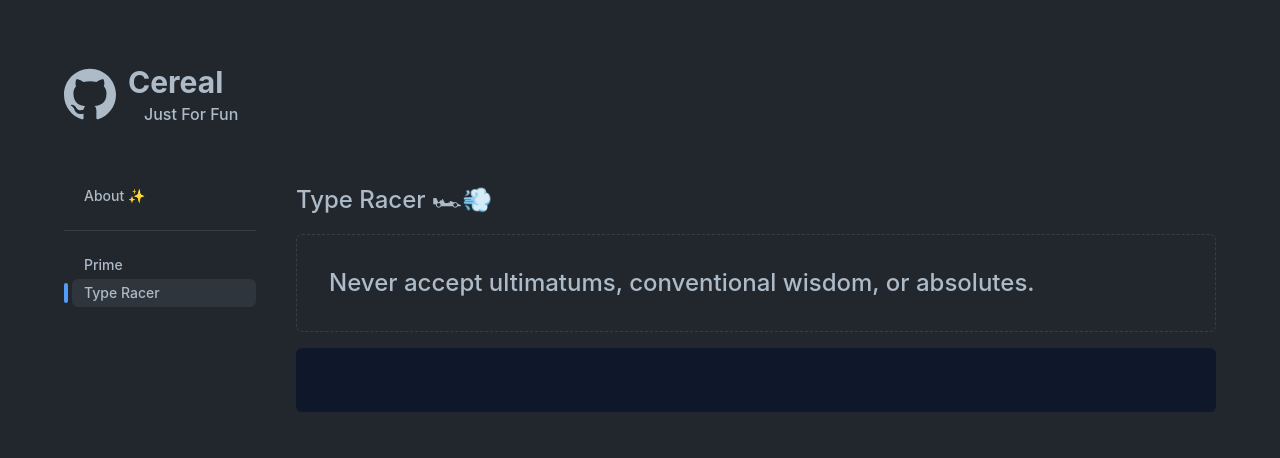
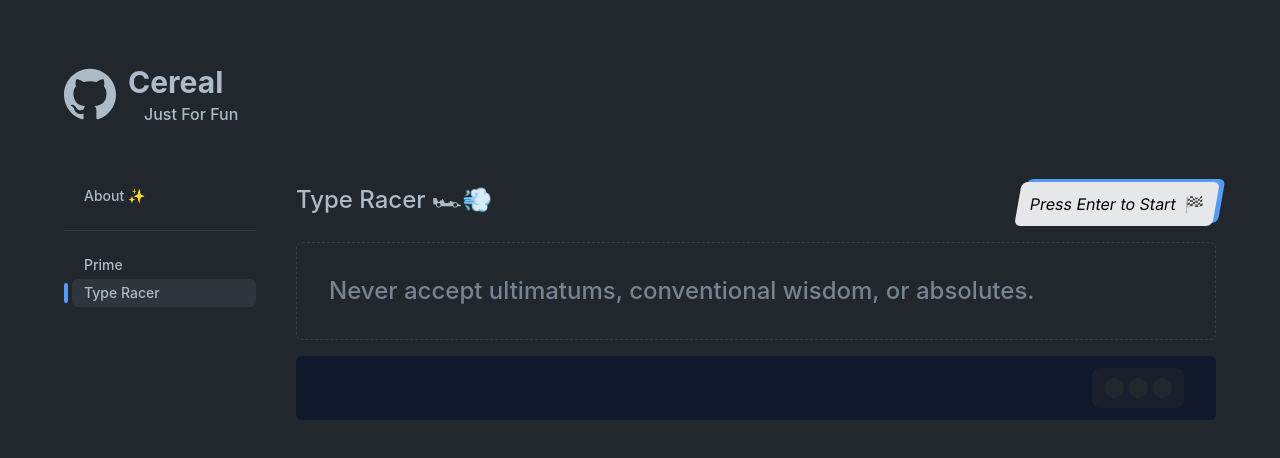
Before and after one commit to cikareto/cereal, a React (Create React App) app: page /type-racer in a window 1280 px wide. Shown: the top 458 px of the page. Built offline with nearby package versions, Linux system fonts and the light colour scheme.

Commit message:
feat(TypeRacer): impl useGameState hook

```diff
--- a/src/components/Button/EnterButton/EnterButton.tsx
+++ b/src/components/Button/EnterButton/EnterButton.tsx
@@ -1,14 +1,28 @@
+import { ReactNode } from "react";
 import "./styles.scss";
 
-const EnterButton: React.FC<{ disabled?: boolean }> = ({ disabled }) => {
+interface IEnterButton {
+  label?: string;
+  icon?: ReactNode;
+  disabled?: boolean;
+  onClick?: () => void;
+}
+
+const EnterButton: React.FC<IEnterButton> = ({
+  label = "Enter",
+  icon = <div className="icon pl-2">↵</div>,
+  disabled,
+  onClick,
+}) => {
   return (
     <button
       id="btn-enter"
       type="submit"
       disabled={disabled}
       className="btn-enter bg-gray-200 px-3 rounded-md flex items-center focus:outline-none focus:bg-gray-300 hover:bg-gray-300 disabled:bg-gray-300"
+      onClick={onClick}
     >
-      <span>Enter</span> <div className="icon pl-2">↵</div>
+      <span>{label}</span> {icon}
     </button>
   );
 };
--- /dev/null
+++ b/src/components/TrafficJam/Signal.tsx
@@ -0,0 +1,26 @@
+import cx from "classnames";
+
+interface ISignal {
+  color: "red" | "yellow" | "green";
+  disabled: boolean;
+}
+
+const Signal: React.FC<ISignal> = ({ color, disabled }) => {
+  const colors = {
+    red: "bg-[#C1292E]",
+    yellow: "bg-[#F1D302]",
+    green: "bg-[#81C300]",
+  };
+
+  return (
+    <div
+      className={cx(
+        "h-5 w-5 rounded-full",
+        { [colors[color]]: !disabled },
+        { "bg-dark": disabled }
+      )}
+    />
+  );
+};
+
+export default Signal;
--- /dev/null
+++ b/src/components/TrafficJam/TrafficJam.tsx
@@ -0,0 +1,19 @@
+import Signal from "./Signal";
+
+interface ITrafficJam {
+  disabled: boolean;
+  /** @param timer time in ms */
+  timer: number;
+}
+
+const TrafficJam: React.FC<ITrafficJam> = ({ disabled, timer }) => {
+  return (
+    <div className="flex items-center gap-1 h-full bg-[#191F2D] rounded-lg px-3">
+      <Signal color="red" disabled={timer <= 2000} />
+      <Signal color="yellow" disabled={timer > 2000 || timer === 0} />
+      <Signal color="green" disabled={disabled || timer > 0} />
+    </div>
+  );
+};
+
+export default TrafficJam;
--- /dev/null
+++ b/src/components/TrafficJam/index.tsx
@@ -0,0 +1,3 @@
+import TrafficJam from "./TrafficJam";
+
+export default TrafficJam;
--- /dev/null
+++ b/src/hooks/useGameState.tsx
@@ -0,0 +1,119 @@
+import { useEffect, useReducer } from "react";
+
+interface IGameAction {
+  /** @param countdown count down timeout in ms before game start */
+  onReady(countdown?: number): void;
+  onStart(): void;
+  onFinished(): void;
+}
+
+interface IGameState {
+  state: {
+    ready: boolean;
+    started: boolean;
+    finished: boolean;
+  };
+  countdown: {
+    isCounting: boolean;
+    timer: number;
+  };
+}
+
+const initGameState: IGameState = {
+  state: {
+    ready: true,
+    started: false,
+    finished: false,
+  },
+  countdown: {
+    isCounting: false,
+    timer: 0,
+  },
+};
+
+const reducer = (
+  state: IGameState,
+  action: { type: "countdown" | "ready" | "start" | "finished"; timer?: number }
+): IGameState => {
+  switch (action.type) {
+    case "countdown":
+      return {
+        ...initGameState,
+        countdown: {
+          isCounting: !!action.timer,
+          timer: action.timer || 0,
+        },
+      };
+    case "ready":
+      return {
+        ...initGameState,
+        countdown: {
+          isCounting: !!action.timer,
+          timer: action.timer || 0,
+        },
+      };
+    case "start":
+      return {
+        ...initGameState,
+        state: {
+          ready: false,
+          started: true,
+          finished: false,
+        },
+      };
+    case "finished":
+      return {
+        ...initGameState,
+        state: {
+          ready: false,
+          started: false,
+          finished: true,
+        },
+      };
+    default:
+      throw new Error();
+  }
+};
+
+const useGameState = (): [IGameState, IGameAction] => {
+  const [state, dispatch] = useReducer(reducer, initGameState);
+
+  useEffect(() => {
+    const { countdown } = state;
+
+    if (!countdown.isCounting) {
+      return;
+    }
+
+    const interval = setInterval(() => {
+      const _time = countdown.timer - 1000;
+      const _isCounting = _time > 0;
+
+      if (_isCounting) {
+        dispatch({ type: "countdown", timer: _time });
+      } else {
+        dispatch({ type: "start" });
+      }
+    }, 1000);
+
+    return () => clearInterval(interval);
+    // eslint-disable-next-line react-hooks/exhaustive-deps
+  }, [state.countdown.timer]);
+
+  return [
+    state,
+    {
+      onReady(countdown?: number) {
+        dispatch({ type: "ready", timer: countdown });
+      },
+      onStart() {
+        dispatch({ type: "start" });
+      },
+      onFinished() {
+        dispatch({ type: "finished" });
+      },
+    },
+  ];
+};
+
+export default useGameState;
--- a/src/index.tsx
+++ b/src/index.tsx
@@ -9,11 +9,11 @@ const root = ReactDOM.createRoot(
   document.getElementById("root") as HTMLElement
 );
 root.render(
-  <React.StrictMode>
-    <BrowserRouter>
-      <App />
-    </BrowserRouter>
-  </React.StrictMode>
+  // <React.StrictMode>
+  <BrowserRouter>
+    <App />
+  </BrowserRouter>
+  // </React.StrictMode>
 );
 
 // If you want to start measuring performance in your app, pass a function
--- a/src/pages/TypeRacer/Quote.tsx
+++ b/src/pages/TypeRacer/Quote.tsx
@@ -2,18 +2,21 @@ import cx from "classnames";
 
 interface IQuote {
   quote: string[];
+  disabled: boolean;
   currentPos: number;
   isError: boolean;
 }
 
-const Quote: React.FC<IQuote> = ({ quote, currentPos, isError }) => {
+const Quote: React.FC<IQuote> = ({ quote, disabled, currentPos, isError }) => {
   return (
     <>
       {quote.map((letter, i) => (
         <span
           key={`quote-${i}`}
           className={cx("text-2xl text-txt-default font-medium", {
-            "animate-underline-blink underline-offset-4": currentPos === i,
+            "text-txt-note": disabled,
+            "animate-underline-blink underline-offset-4":
+              currentPos === i && !disabled,
             "text-sky-blue": i < currentPos,
             "text-error": currentPos === i && isError,
           })}
--- a/src/pages/TypeRacer/TypeRacer.tsx
+++ b/src/pages/TypeRacer/TypeRacer.tsx
@@ -1,4 +1,7 @@
 import { useCallback, useEffect, useLayoutEffect, useState } from "react";
+import EnterButton from "../../components/Button/EnterButton";
+import TrafficJam from "../../components/TrafficJam";
+import useGameState from "../../hooks/useGameState";
 import Quote from "./Quote";
 
 interface ITypingState {
@@ -7,15 +10,19 @@ interface ITypingState {
   word: string;
 }
 
+const initTypingState: ITypingState = {
+  currentPos: 0,
+  countError: 0,
+  word: "",
+};
+
 const TypeRacer = () => {
   const mock = "Never accept ultimatums, conventional wisdom, or absolutes.";
   const [quote, setQuote] = useState<string[]>([]);
 
-  const [typingState, setTypingState] = useState<ITypingState>({
-    currentPos: 0,
-    countError: 0,
-    word: "",
-  });
+  const [{ state: gameState, countdown }, game] = useGameState();
+
+  const [typingState, setTypingState] = useState<ITypingState>(initTypingState);
 
   const _onDelete = useCallback(
     ({ currentPos, countError, word }: ITypingState) => {
@@ -42,10 +49,8 @@ const TypeRacer = () => {
     [quote]
   );
 
-  const _onHandleKeyDown = useCallback(
-    (e: KeyboardEvent) => {
-      const { key } = e;
-
+  const _onRacing = useCallback(
+    (key: string) => {
       if (key.length !== 1 && key !== "Backspace") {
         return;
       }
@@ -64,6 +69,10 @@ const TypeRacer = () => {
           currentPos: currentPos + 1,
           word: key === " " ? "" : word + key,
         });
+
+        if (currentPos + 1 === quote.length) {
+          game.onFinished();
+        }
       } else {
         setTypingState({
           ...typingState,
@@ -72,14 +81,37 @@ const TypeRacer = () => {
         });
       }
     },
-    [quote, typingState, _onDelete]
+    [_onDelete, game, quote, typingState]
+  );
+
+  const _onReady = useCallback(() => {
+    game.onReady(5000);
+    setTypingState(initTypingState);
+  }, [game]);
+
+  const _onEnter = useCallback(
+    (key: string) => {
+      if (key === "Enter") {
+        _onReady();
+      }
+    },
+    [_onReady]
+  );
+
+  const _onHandleKeyDown = useCallback(
+    (e: KeyboardEvent) => {
+      const { key } = e;
+
+      if (gameState.started) {
+        _onRacing(key);
+      } else {
+        _onEnter(key);
+      }
+    },
+    [_onEnter, _onRacing, gameState.started]
   );
 
   useEffect(() => {
-    if (typingState.currentPos === quote.length) {
-      return;
-    }
-
     window.addEventListener("keydown", _onHandleKeyDown);
 
     return () => {
@@ -92,19 +124,36 @@ const TypeRacer = () => {
   }, []);
 
   return (
-    <div>
-      <h2 className="page-header">Type Racer 🏎💨</h2>
+    <>
+      <div className="flex justify-between">
+        <h2 className="page-header">Type Racer 🏎💨</h2>
+        <EnterButton
+          label={`Press Enter to Start ${gameState.finished ? "Again" : ""}`}
+          icon={<span className="ml-2">🏁</span>}
+          disabled={gameState.started || countdown.isCounting}
+          onClick={_onReady}
+        />
+      </div>
       <div className="mt-4 p-8 border border-dashed border-divider rounded-md">
         <Quote
           quote={quote}
+          disabled={gameState.ready}
           currentPos={typingState.currentPos}
           isError={typingState.countError > 0}
         />
       </div>
-      <p className="underline underline-offset-2 px-8 py-4 mt-4 text-xl bg-slate-900 rounded-md h-16">
-        {typingState.word}
-      </p>
-    </div>
+      <div className="flex justify-between items-center px-8 py-3 mt-4 bg-slate-900 rounded-md h-16">
+        <p className="underline underline-offset-2 text-xl text-txt-default">
+          {typingState.word}
+        </p>
+        <div className="flex h-full items-center gap-2">
+          {countdown.timer > 0 && (
+            <p className="font-bold">{countdown.timer / 1000} s</p>
+          )}
+          <TrafficJam disabled={gameState.ready} timer={countdown.timer} />
+        </div>
+      </div>
+    </>
   );
 };
 
```
